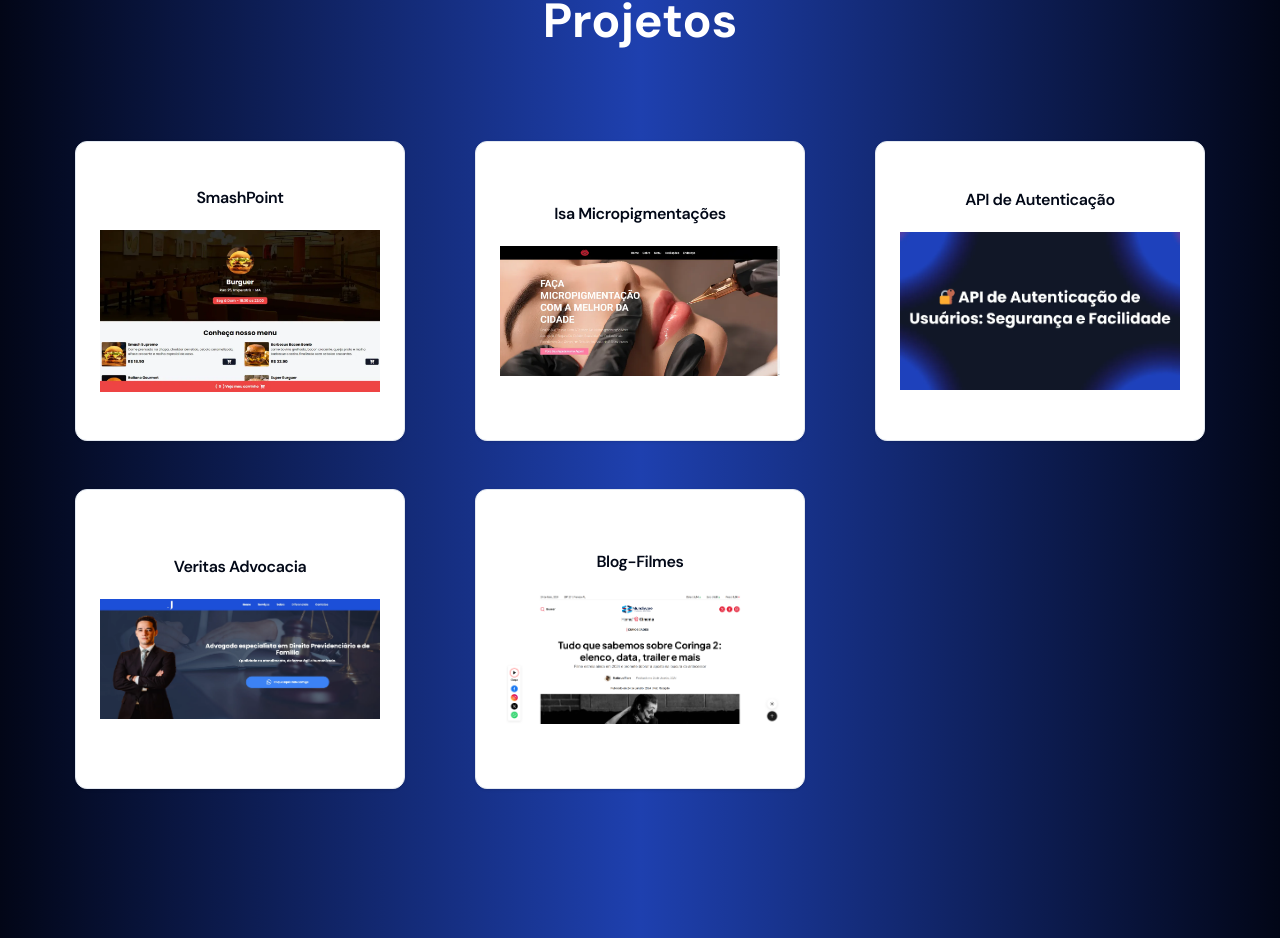
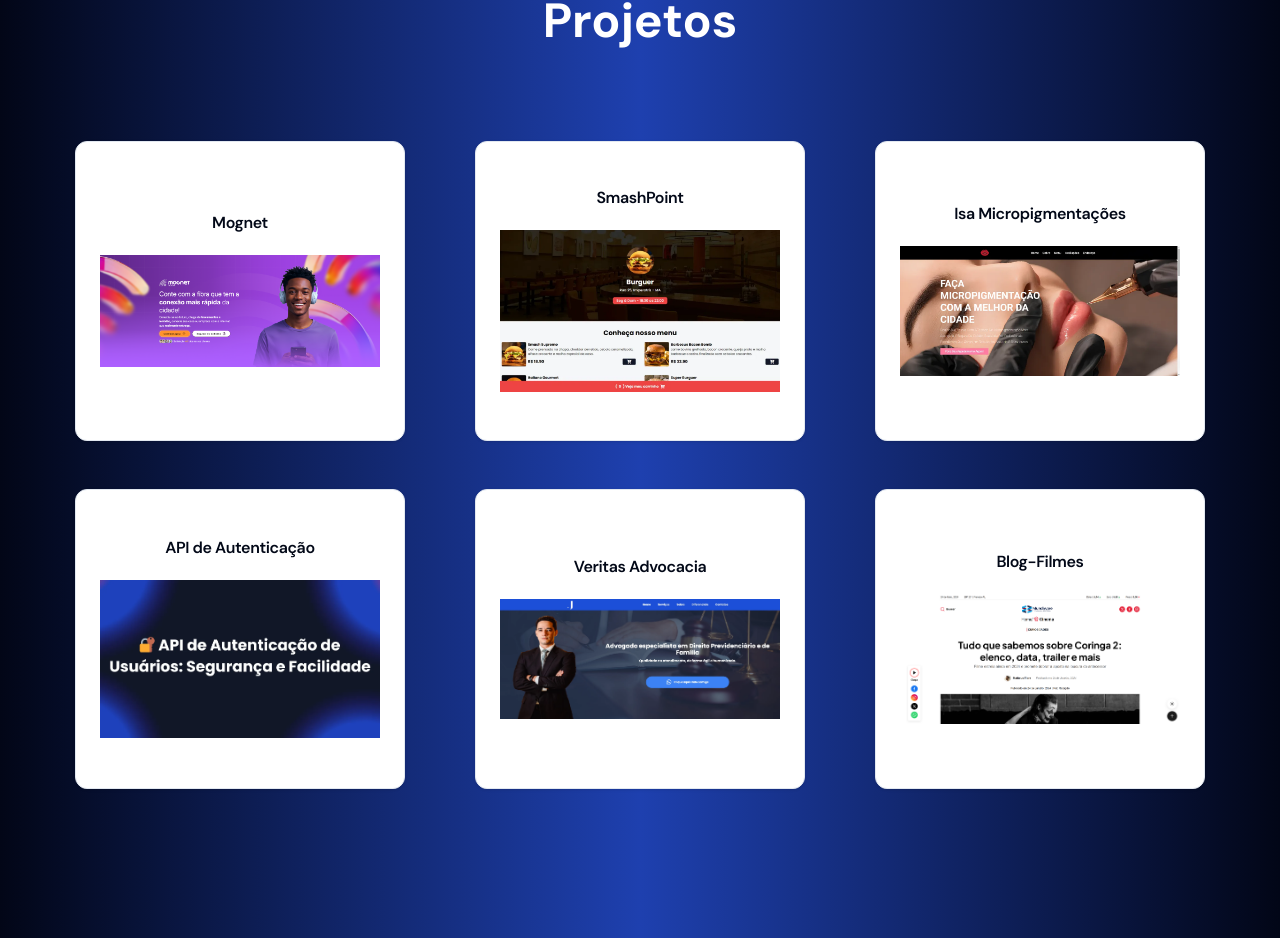
Before and after one commit to mizaeldragon/front-portfolio-mizael, a React (Vite) app: page / in a window 1280 px wide. Shown: the part 2859-3797 px from the top of the page. Built offline with nearby package versions, Linux system fonts and the light colour scheme.

Commit message:
add projeto mognet

```diff
--- a/src/pages/Projects/Projects.jsx
+++ b/src/pages/Projects/Projects.jsx
@@ -4,13 +4,30 @@
 import bgCardapio from "../../assets/img/bg-cardapio.webp";
 import lpAdv from "../../assets/img/p-1.webp";
 import authUser from "../../assets/img/auth-user.webp";
+import mogImg from "../../assets/img/mognet.png";
 import { Card, CardContent, CardHeader, CardTitle } from "@/components/ui/card";
-import { FaCss3Alt, FaHtml5, FaNodeJs, FaKey } from "react-icons/fa";
+import { FaCss3Alt, FaHtml5, FaNodeJs, FaKey, FaReact } from "react-icons/fa";
+import { RiTailwindCssFill } from "react-icons/ri";
+import { SiShadcnui } from "react-icons/si";
 import { SiJavascript, SiPrisma, SiMongodb } from "react-icons/si";
 
 const projects = [
+
+   {
+    id: 1,
+    title: "Mognet",
+    description: "Landing page de apresentação de uma empresa de internet.",
+    technologies: [
+      <FaReact className="w-16 h-16 text-blue-600 animate-grow-ShrinkButton" />,
+      <RiTailwindCssFill className="w-16 h-16 animate-grow-ShrinkButton" />,
+      <SiShadcnui className="w-14 h-14 text-white animate-grow-ShrinkButton" />,
+    ],
+    image: mogImg,
+    link: "https://single-pages-mognet.wekutu.easypanel.host/",
+  },
+
   {
-    id: 1,
+    id: 2,
     title: "SmashPoint",
     description: "Cardápio online para hamburguerias, restaurantes e pizzarias",
     technologies: [
@@ -22,7 +39,7 @@
     link: "https://cardapio-online-coral.vercel.app/",
   },
   {
-    id: 2,
+    id: 3,
     title: "Isa Micropigmentações",
     description:
       "Landing page para apresentar os serviços de micropigmentação.",
@@ -35,7 +52,7 @@
     link: "https://mizaeldragon.github.io/isa-micropigmentacao/",
   },
   {
-    id: 3,
+    id: 4,
     title: "API de Autenticação",
     description:
       "Este projeto é uma API simples para cadastro, autenticação e listagem de usuários.",
@@ -49,7 +66,7 @@
     link: "https://github.com/mizaeldragon/autenticacao-usuario",
   },
   {
-    id: 4,
+    id: 5,
     title: "Veritas Advocacia",
     description:
       "Landing page para advogados com foco em captar clientes online.",
@@ -62,7 +79,7 @@
     link: "https://landing-page-advogado.vercel.app/",
   },
   {
-    id: 5,
+    id: 6,
     title: "Blog-Filmes",
     description: "Landing page de apresentação de um blog sobre noticias de filmes.",
     technologies: [
```
Also changed, not shown: src/assets/img/mognet.png (added).
